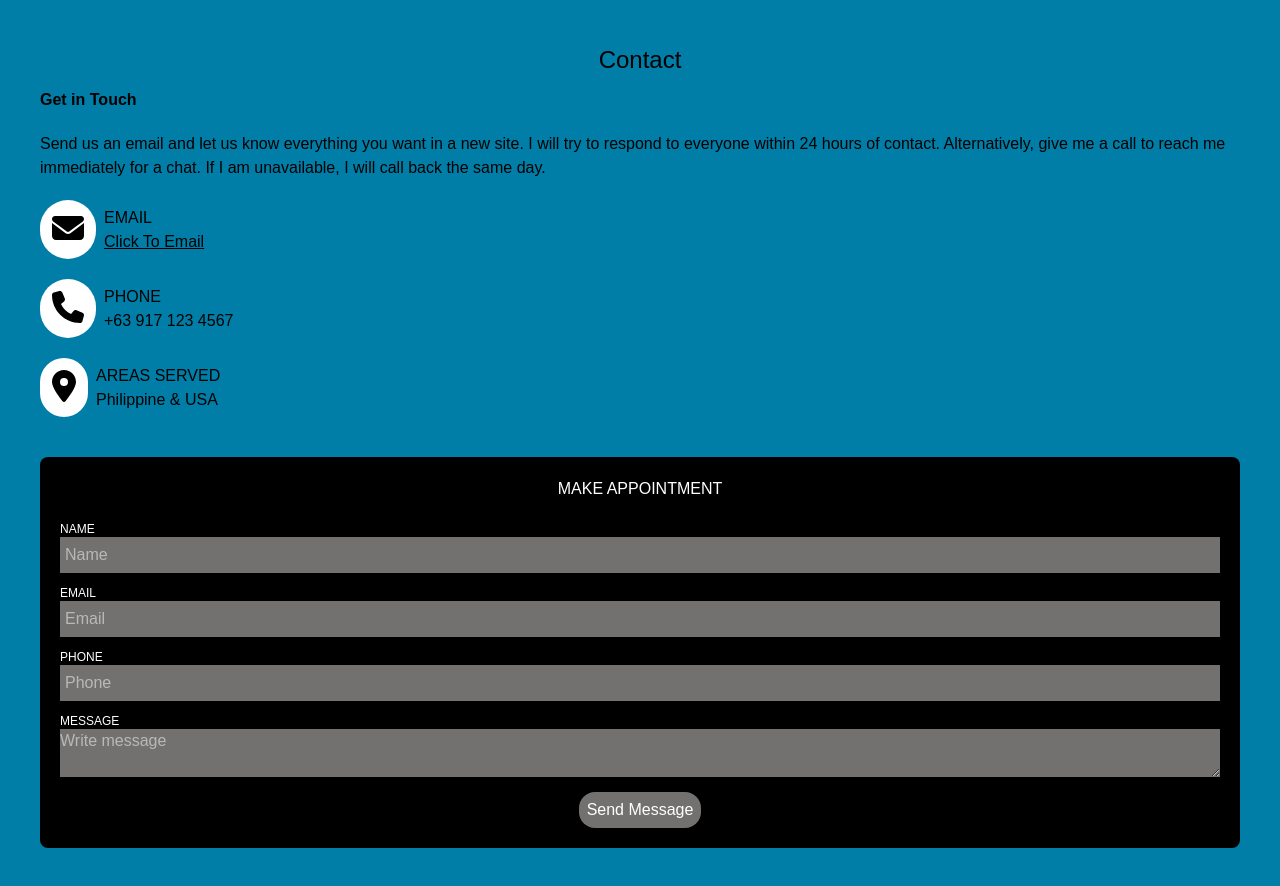
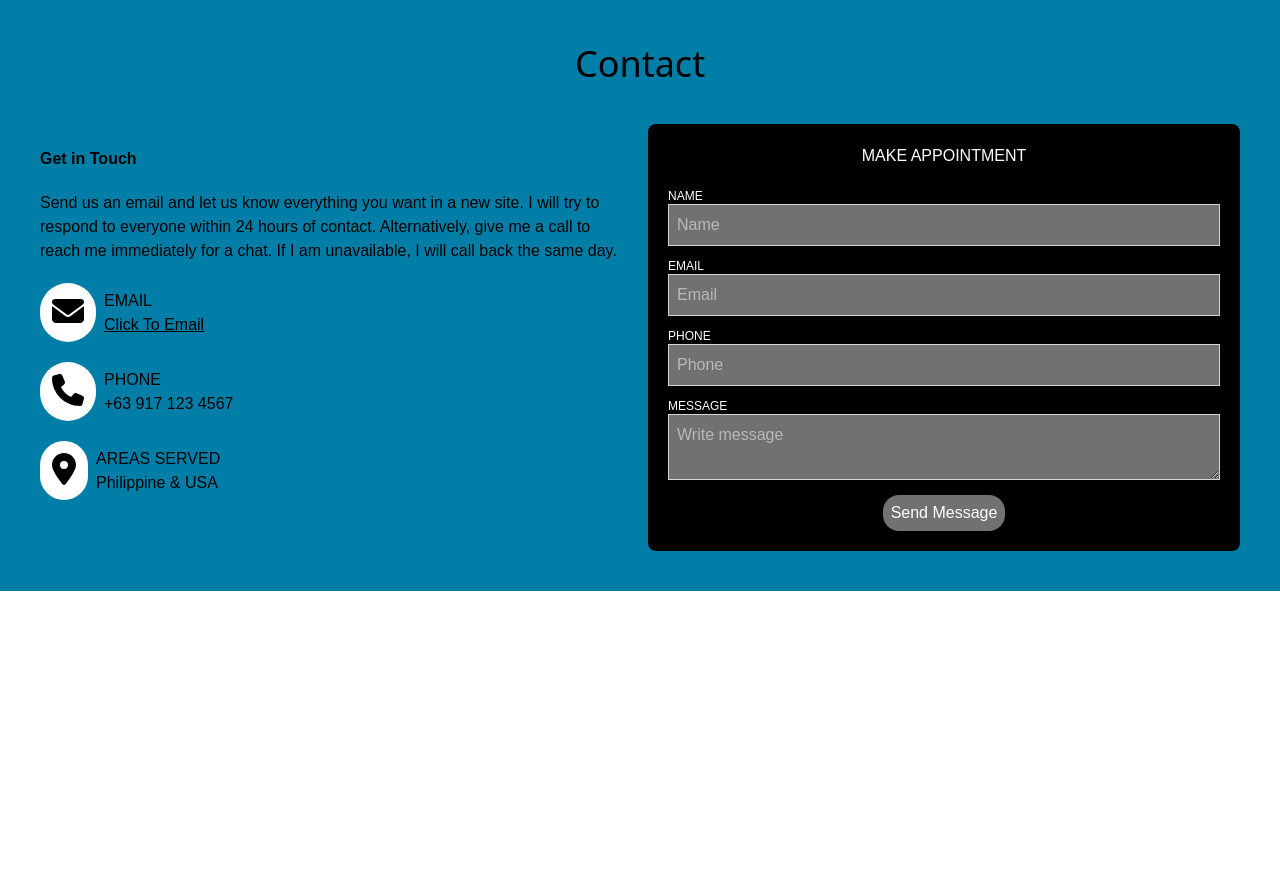
Before and after one commit to RiasGremoryHSDXD/WebsitePortfolio, a React (Vite) app in the folder Portfolio/: page / in a window 1280 px wide. Shown: the part 1300-2186 px from the top of the page. After the commit the page ends 1891 px from the top, so only its background shows below. Built offline with nearby package versions, Linux system fonts and the light colour scheme.

Commit message:
Complete Contact Section UI

```diff
--- a/Portfolio/src/MainSection/ContactSection/Appointment.tsx
+++ b/Portfolio/src/MainSection/ContactSection/Appointment.tsx
@@ -1,5 +1,4 @@
 import { useState } from 'react'
-
 import './../../css/Contact.css'
 
 function Appointment(){
@@ -8,21 +7,39 @@ function Appointment(){
     const [email, setEmail] = useState("");
     const [phone, setPhone] = useState("");
     const [message, setMessage] = useState("");
+    const [submitted, setSubmitted] = useState(false);
 
-    function display_date(){
-        alert(`${name} ${email} ${phone} ${message}`)
+    function handleSubmit(event:any) {
+        event.preventDefault();
+        setSubmitted(true);
+
+        let error_message_arr = []
+        const error_message = {
+            name_error : "• Name field is empty",
+            email_error: "• Email field is empty",
+            phone_error: "• Phone field is empty",
+            message_error: "• Message field is empty"
+        }
+
+        if(!name) error_message_arr.push(error_message.name_error);
+        if(!email) error_message_arr.push(error_message.email_error);
+        if(!phone) error_message_arr.push(error_message.phone_error);
+        if(!message) error_message_arr.push(error_message.message_error);
+        if(error_message_arr.length != 0) alert(error_message_arr.join('\n'));
     }
-    return(
-        <div className="appointment-container">
+
+    return (
+        <div className="appointment-container max-w-[600px]">
             <h2>MAKE APPOINTMENT</h2>
 
-            <form className='w-[100%]'>
+            <form className='w-[100%]' onSubmit={handleSubmit}>
                 <p>NAME</p>
                 <input
                     type="text"
                     placeholder='Name'
                     value={name}
                     onChange={(e) => setName(e.target.value)}
+                    className={`border p-2 w-full ${submitted && name.length === 0 ? 'border-red-500' : 'border-gray-300'}`}
                 />
                 <p>EMAIL</p>
                 <input
@@ -30,6 +47,7 @@ function Appointment(){
                     placeholder='Email'
                     value={email}
                     onChange={(e) => setEmail(e.target.value)}
+                    className={`border p-2 w-full ${submitted && email.length === 0 ? 'border-red-500' : 'border-gray-300'}`}
                 />
                 <p>PHONE</p>
                 <input
@@ -37,19 +55,23 @@ function Appointment(){
                     placeholder='Phone'
                     value={phone}
                     onChange={(e) => setPhone(e.target.value)}
+                    className={`border p-2 w-full ${submitted && phone.length === 0 ? 'border-red-500' : 'border-gray-300'}`}
                 />
                 <p>MESSAGE</p>
                 <textarea
                     placeholder='Write message'
                     value={message}
                     onChange={(e) => setMessage(e.target.value)}
+                    className={`border p-2 w-full ${submitted && message.length === 0 ? 'border-red-500' : 'border-gray-300'}`}
                 ></textarea>
                 <div className="w-full flex justify-center mt-2">
-                    <button className="bg-[#737070] py-1.5 px-2 rounded-2xl cursor-pointer" onClick={display_date}>Send Message</button>
+                    <button type="submit" className="bg-[#737070] py-1.5 px-2 rounded-2xl cursor-pointer" onClick={ handleSubmit}>
+                        Send Message
+                    </button>
                 </div>
             </form>
         </div>
     )
 }
 
-export default Appointment
+export default Appointment;
--- a/Portfolio/src/MainSection/ContactSection/Contact.tsx
+++ b/Portfolio/src/MainSection/ContactSection/Contact.tsx
@@ -4,8 +4,11 @@ import Appointment from "./Appointment.tsx"
 function Contact(){
     return(
         <>
-            <ContactInfo/>
-            <Appointment/>
+            <p className='2xl:text-5xl xl:text-4xl lg:text-3xl md:text-2xl flex justify-center text-2xl'>Contact</p>
+            <div  className="sm:grid sm:grid-cols-2 sm:gap-4 space-y-10">
+                <ContactInfo/>
+                <Appointment/>
+            </div>
         </>
     )
 }
--- a/Portfolio/src/MainSection/ContactSection/ContactInfo.tsx
+++ b/Portfolio/src/MainSection/ContactSection/ContactInfo.tsx
@@ -6,7 +6,6 @@ import { faEnvelope, faPhone, faLocationDot } from "@fortawesome/free-solid-svg-
 function ContactInfo(){
     return(
             <div id="Contact" className='contact-container'>
-                <p className='flex justify-center text-2xl'>Contact</p>
                 <div className="contact-info">
                     <p className='font-extrabold'>Get in Touch</p>
 
```
